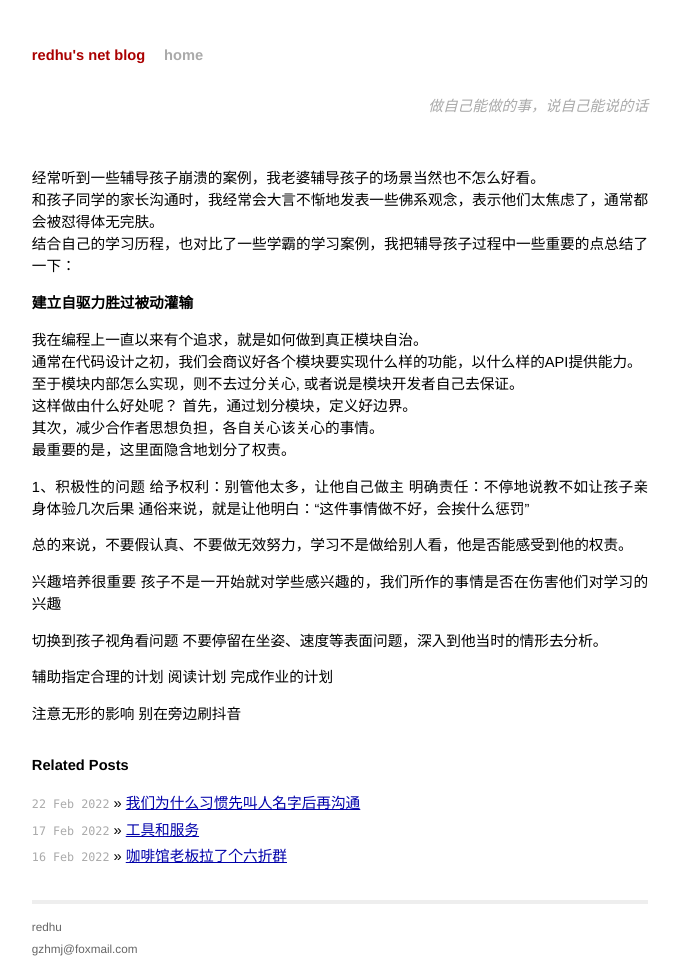
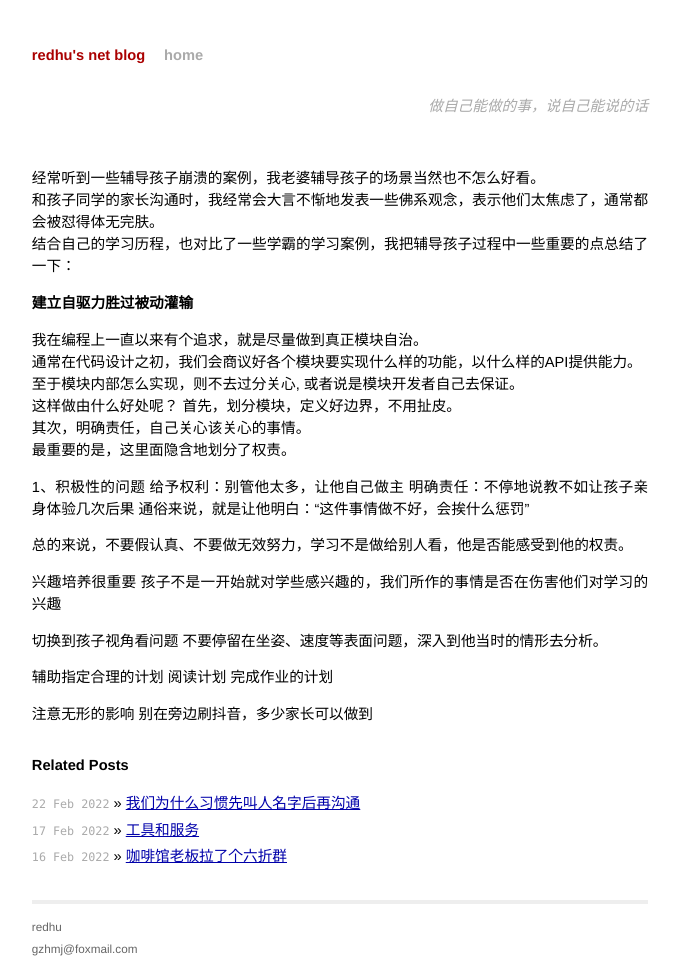
Before and after one commit to redhu/redhu.github.io, a Jekyll site: the page built from _posts/2022-5-11-带孩子.md, in a window 1280 px wide. Shown: the whole page, without its empty margins (300-981 px from the left). Built offline with Jekyll 4.4.1, drawn with Linux system fonts in a browser that asks for light colours; our own code applies the rules of GitHub Pages for plain Markdown files; comment, search, counter and statistics services are not loaded.

Commit message:
调整结构

```diff
--- a/_posts/2022-5-11-带孩子.md
+++ b/_posts/2022-5-11-带孩子.md
@@ -3,12 +3,12 @@
 结合自己的学习历程，也对比了一些学霸的学习案例，我把辅导孩子过程中一些重要的点总结了一下：
 
 ### 建立自驱力胜过被动灌输
-我在编程上一直以来有个追求，就是如何做到真正模块自治。
+我在编程上一直以来有个追求，就是尽量做到真正模块自治。
 通常在代码设计之初，我们会商议好各个模块要实现什么样的功能，以什么样的API提供能力。
 至于模块内部怎么实现，则不去过分关心, 或者说是模块开发者自己去保证。
 这样做由什么好处呢？
-首先，通过划分模块，定义好边界。
-其次，减少合作者思想负担，各自关心该关心的事情。
+首先，划分模块，定义好边界，不用扯皮。
+其次，明确责任，自己关心该关心的事情。
 最重要的是，这里面隐含地划分了权责。
 
 
@@ -31,4 +31,4 @@
 完成作业的计划
 
 注意无形的影响
-别在旁边刷抖音
+别在旁边刷抖音，多少家长可以做到
```
Also changed, not shown: _private/2022-8-4-如何推进标准化.md (added, +8 -0 lines), _private/文档组织形式-存储-应用.md (renamed from _posts/文档组织形式-存储-应用.md).
